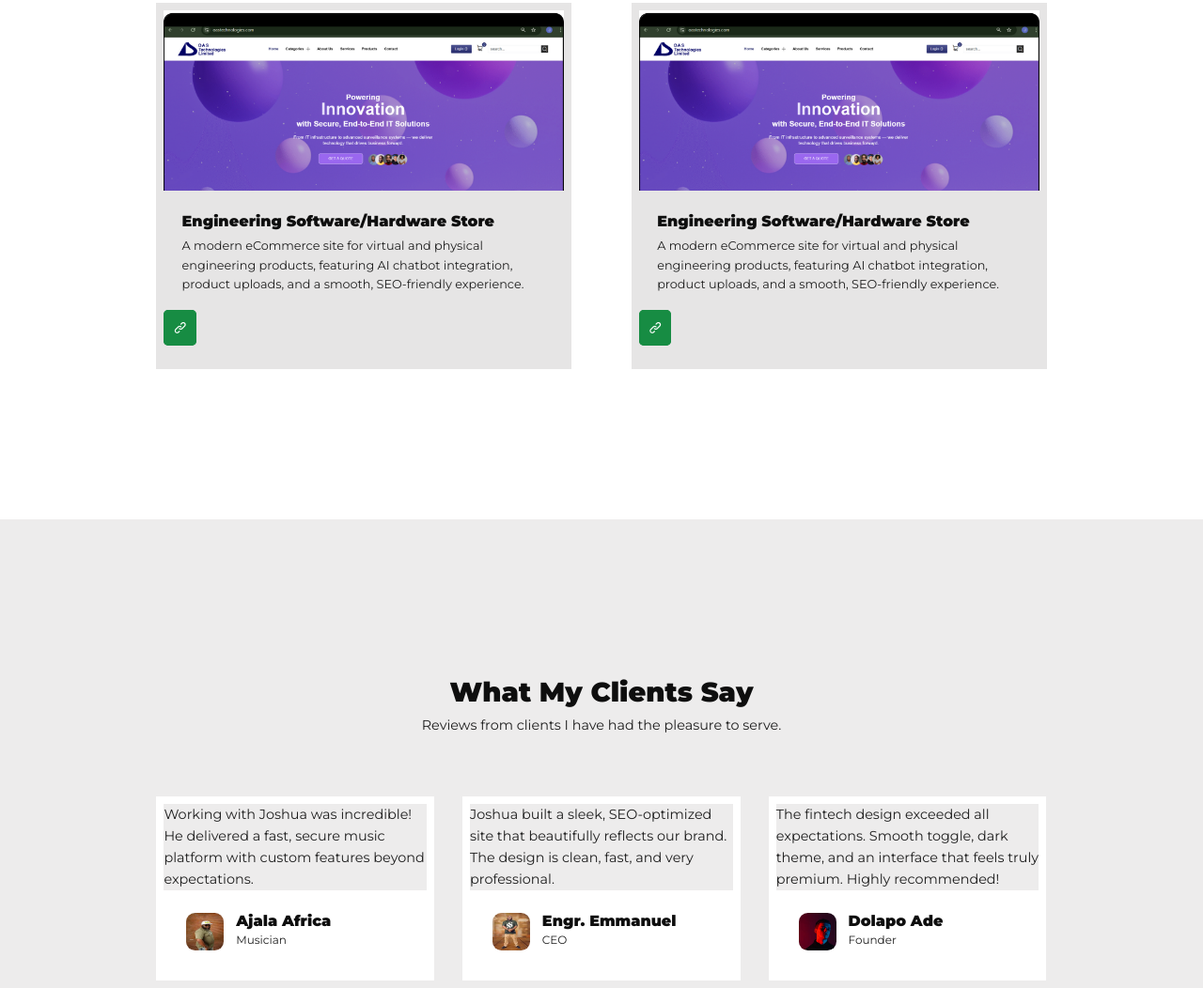
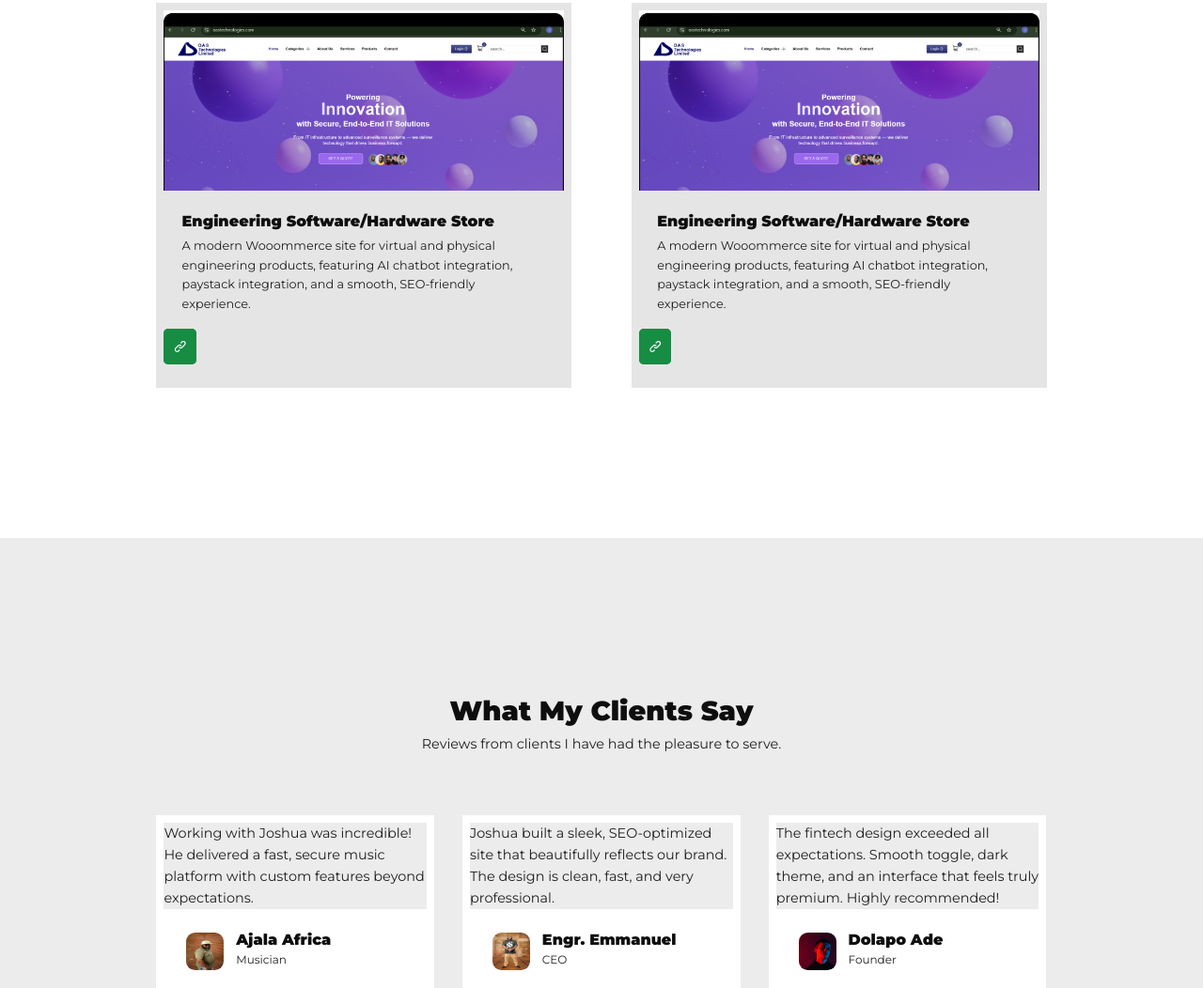
Before and after one commit to etokjoshua/portfolio, a plain HTML site: page index.html in a window 1280 px wide. Shown: the part 3306-4358 px from the top of the page at 94% size. Drawn offline with nearby package versions, Linux system fonts and the light colour scheme.

Commit message:
Update index.html

```diff
--- a/index.html
+++ b/index.html
@@ -230,8 +230,8 @@
           </div>
           <h5>Engineering Software/Hardware Store</h5>
           <p>
-            A modern eCommerce site for virtual and physical engineering products, featuring
-            AI chatbot integration, product uploads, and a smooth, SEO-friendly experience.
+            A modern Wooommerce site for virtual and physical engineering products, featuring
+            AI chatbot integration, paystack integration, and a smooth, SEO-friendly experience.
           </p>
           <div class="projects__cta">
             <a
@@ -249,8 +249,8 @@
           </div>
           <h5>Engineering Software/Hardware Store</h5>
           <p>
-            A modern eCommerce site for virtual and physical engineering products, featuring
-            AI chatbot integration, product uploads, and a smooth, SEO-friendly experience.
+            A modern Wooommerce site for virtual and physical engineering products, featuring
+            AI chatbot integration, paystack integration, and a smooth, SEO-friendly experience.
           </p>
           <div class="projects__cta">
             <a
```
